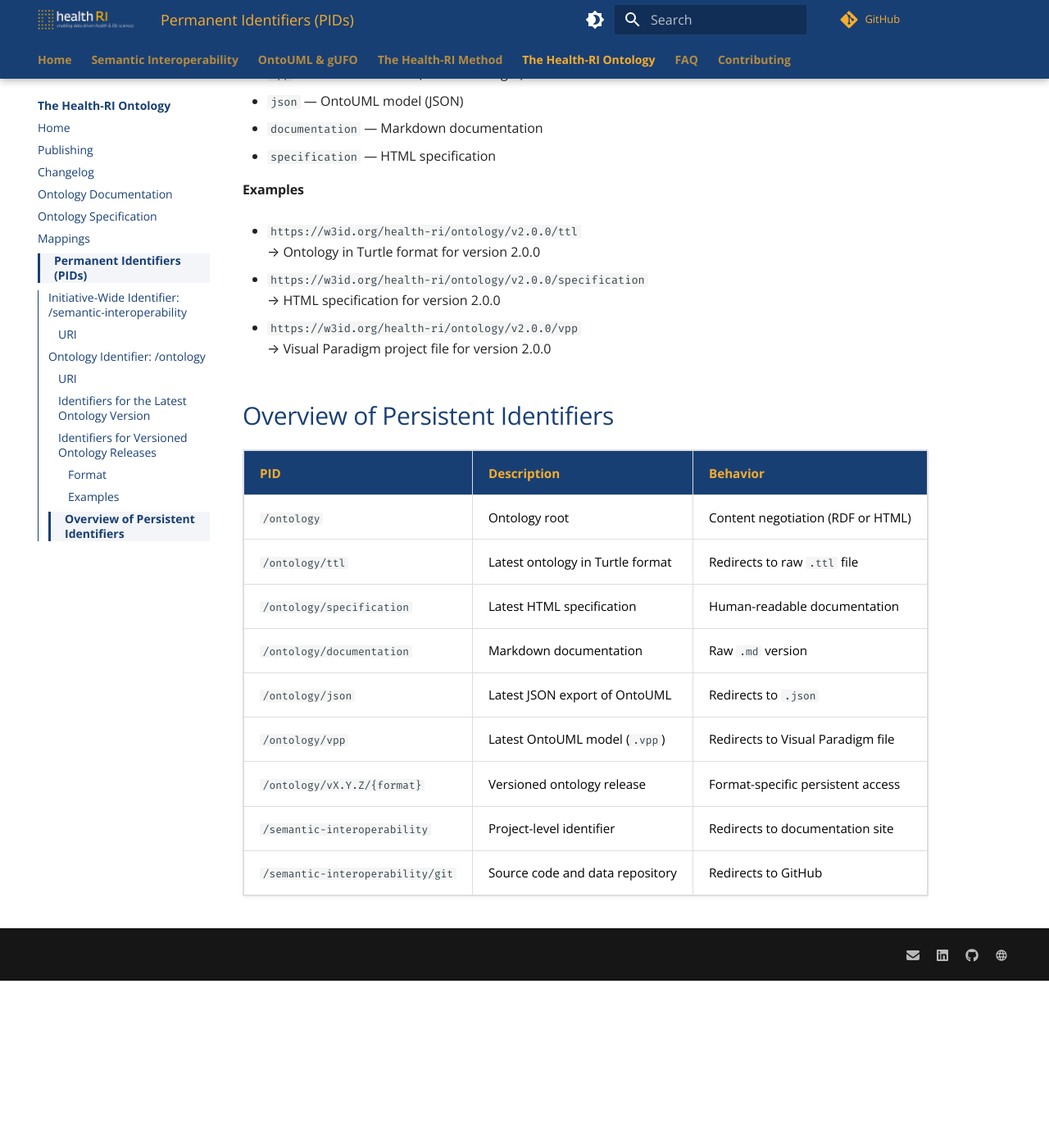
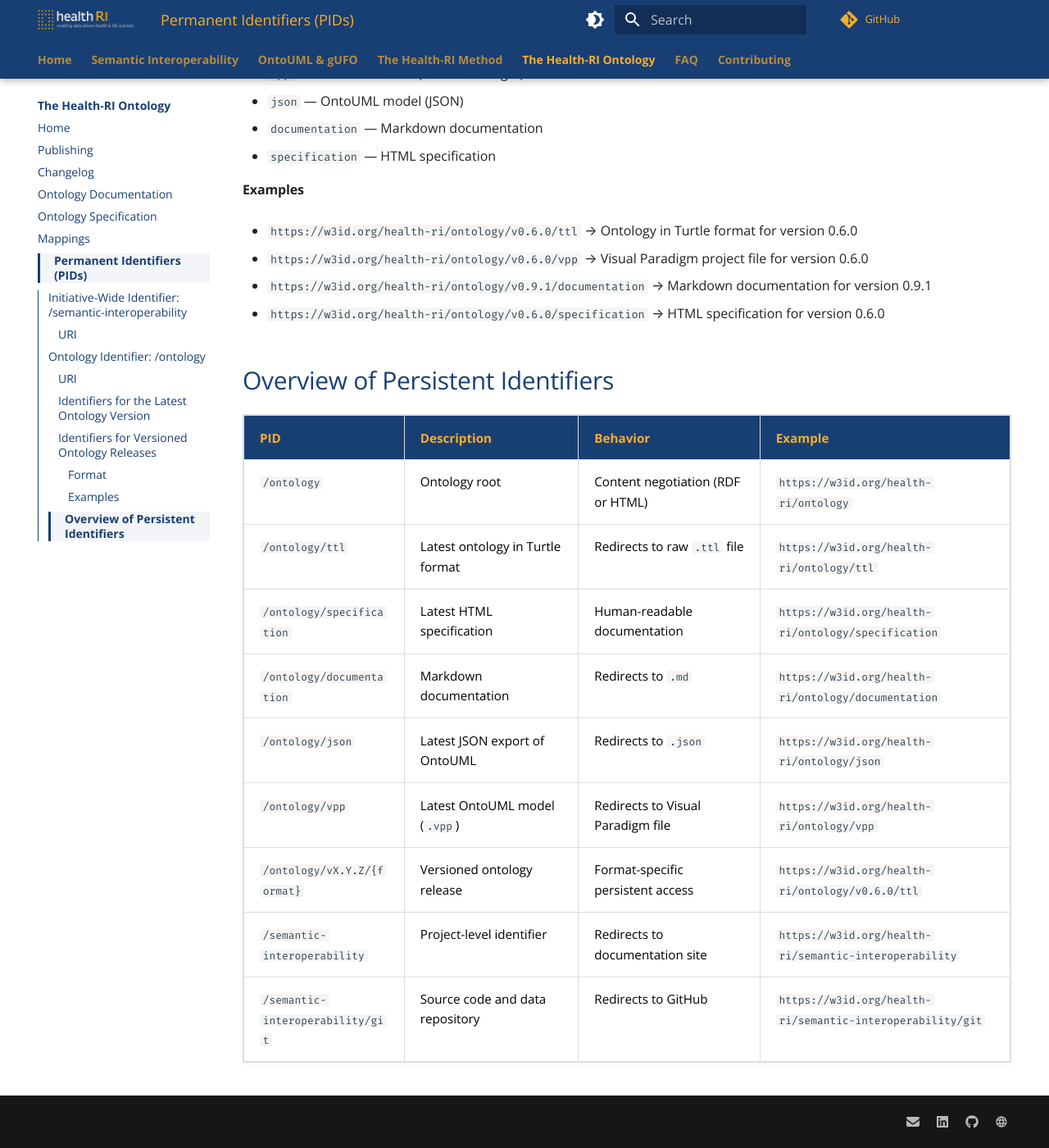
Before and after one commit to Health-RI/semantic-interoperability, an MkDocs documentation site: the page built from docs/ontology/permanent-ids.md, in a window 1280 px wide and 1400 px high, scrolled down 1656 px. Shown: the whole window at 82% size. Built offline with MkDocs 1.6.1 and Material for MkDocs 9.7.7, drawn with Linux system fonts in a browser that asks for light colours; comment, search, counter and statistics services are not loaded; before the commit the page ends 2852 px from its top, so only the background shows below that; some of the changed text lies outside the part shown.

Commit message:
docs(ontology): update PID documentation to reflect latest .htaccess redirects
- Updated `/ontology` PID description to clarify content negotiation behavior.
- Adjusted examples to match current versioned resources (e.g., v0.6.0, v0.9.1).
- Added example column to PID overview table.
- Corrected and clarified section headings and spacing.

```diff
--- a/docs/ontology/permanent-ids.md
+++ b/docs/ontology/permanent-ids.md
@@ -16,9 +16,9 @@ This URI refers to the Semantic Interoperability Initiative as a whole. It provi
 
 `https://w3id.org/health-ri/ontology`
 
-This is the **main identifier for the Health-RI Ontology**. It supports HTTP content negotiation to serve either machine-readable ontology files or human-readable documentation.
+This is the **main identifier for the Health-RI Ontology**. It supports HTTP content negotiation to serve either machine-readable ontology files (e.g., Turtle) or human-readable documentation (HTML specification).
 
-### Identifiers for the Latest Ontology Version
+### Identifiers for the **Latest Ontology Version**
 
 These URIs point to the **most recent release** of the Health-RI Ontology and related documentation formats.
 
@@ -32,7 +32,7 @@ These URIs point to the **most recent release** of the Health-RI Ontology and re
 
 Each of these URIs redirects to the latest available version of the resource.
 
-### Identifiers for Versioned Ontology Releases
+### Identifiers for **Versioned Ontology Releases**
 
 To support traceability and reproducibility, each ontology release is also available via **version-specific URIs**.
 
@@ -52,25 +52,28 @@ Where:
 
 #### Examples
 
-- `https://w3id.org/health-ri/ontology/v2.0.0/ttl`
-  → Ontology in Turtle format for version 2.0.0
+- `https://w3id.org/health-ri/ontology/v0.6.0/ttl`
+  → Ontology in Turtle format for version 0.6.0
 
-- `https://w3id.org/health-ri/ontology/v2.0.0/specification`
-  → HTML specification for version 2.0.0
+- `https://w3id.org/health-ri/ontology/v0.6.0/vpp`
+  → Visual Paradigm project file for version 0.6.0
 
-- `https://w3id.org/health-ri/ontology/v2.0.0/vpp`
-  → Visual Paradigm project file for version 2.0.0
+- `https://w3id.org/health-ri/ontology/v0.9.1/documentation`
+  → Markdown documentation for version 0.9.1
+
+- `https://w3id.org/health-ri/ontology/v0.6.0/specification`
+  → HTML specification for version 0.6.0
 
 ## Overview of Persistent Identifiers
 
-| PID                              | Description                      | Behavior                          |
-| -------------------------------- | -------------------------------- | --------------------------------- |
-| `/ontology`                      | Ontology root                    | Content negotiation (RDF or HTML) |
-| `/ontology/ttl`                  | Latest ontology in Turtle format | Redirects to raw `.ttl` file      |
-| `/ontology/specification`        | Latest HTML specification        | Human-readable documentation      |
-| `/ontology/documentation`        | Markdown documentation           | Raw `.md` version                 |
-| `/ontology/json`                 | Latest JSON export of OntoUML    | Redirects to `.json`              |
-| `/ontology/vpp`                  | Latest OntoUML model (`.vpp`)    | Redirects to Visual Paradigm file |
-| `/ontology/vX.Y.Z/{format}`      | Versioned ontology release       | Format-specific persistent access |
-| `/semantic-interoperability`     | Project-level identifier         | Redirects to documentation site   |
-| `/semantic-interoperability/git` | Source code and data repository  | Redirects to GitHub               |
+| PID                              | Description                      | Behavior                          | Example                                                    |
+| -------------------------------- | -------------------------------- | --------------------------------- | ---------------------------------------------------------- |
+| `/ontology`                      | Ontology root                    | Content negotiation (RDF or HTML) | `https://w3id.org/health-ri/ontology`                      |
+| `/ontology/ttl`                  | Latest ontology in Turtle format | Redirects to raw `.ttl` file      | `https://w3id.org/health-ri/ontology/ttl`                  |
+| `/ontology/specification`        | Latest HTML specification        | Human-readable documentation      | `https://w3id.org/health-ri/ontology/specification`        |
+| `/ontology/documentation`        | Markdown documentation           | Redirects to `.md`                | `https://w3id.org/health-ri/ontology/documentation`        |
+| `/ontology/json`                 | Latest JSON export of OntoUML    | Redirects to `.json`              | `https://w3id.org/health-ri/ontology/json`                 |
+| `/ontology/vpp`                  | Latest OntoUML model (`.vpp`)    | Redirects to Visual Paradigm file | `https://w3id.org/health-ri/ontology/vpp`                  |
+| `/ontology/vX.Y.Z/{format}`      | Versioned ontology release       | Format-specific persistent access | `https://w3id.org/health-ri/ontology/v0.6.0/ttl`           |
+| `/semantic-interoperability`     | Project-level identifier         | Redirects to documentation site   | `https://w3id.org/health-ri/semantic-interoperability`     |
+| `/semantic-interoperability/git` | Source code and data repository  | Redirects to GitHub               | `https://w3id.org/health-ri/semantic-interoperability/git` |
```
